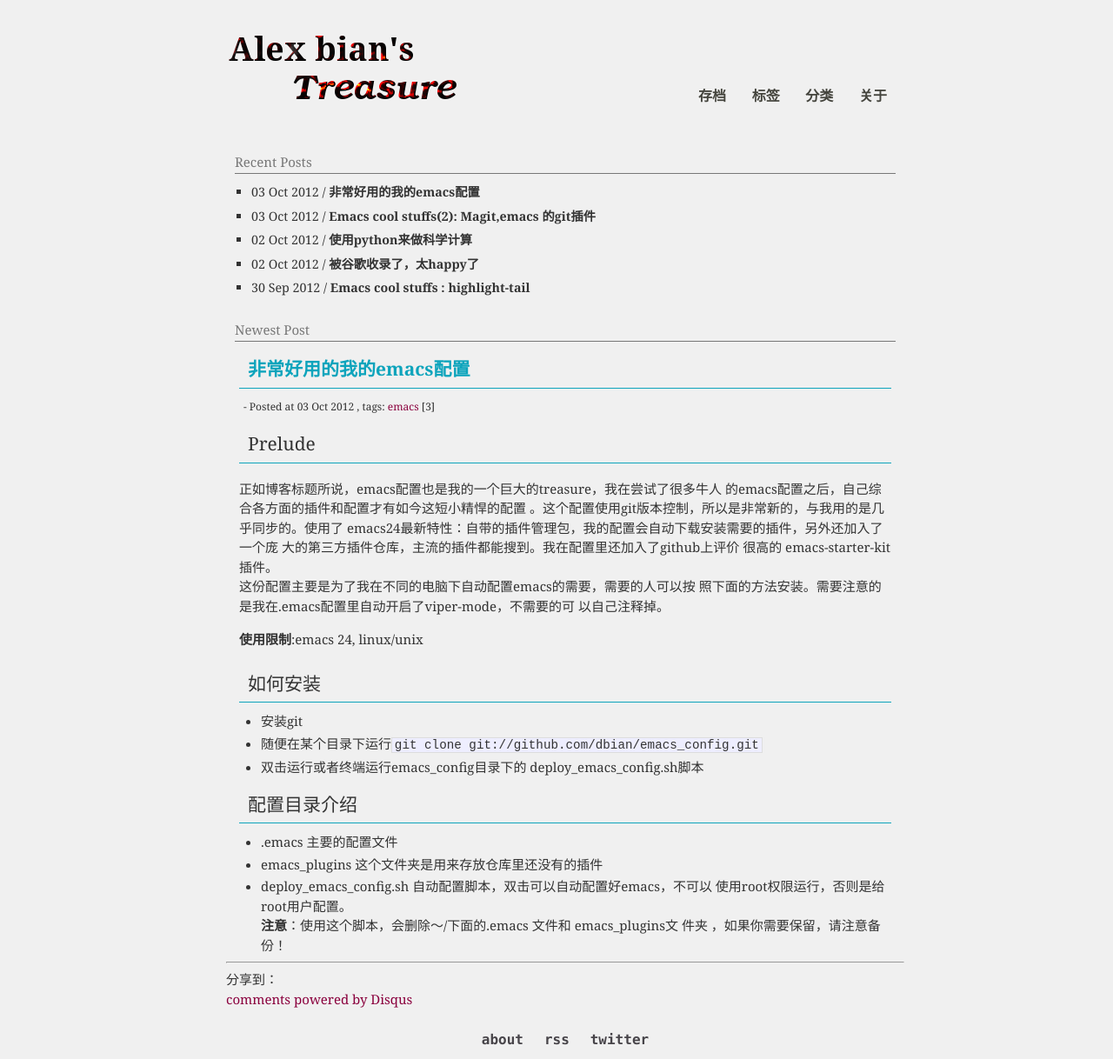
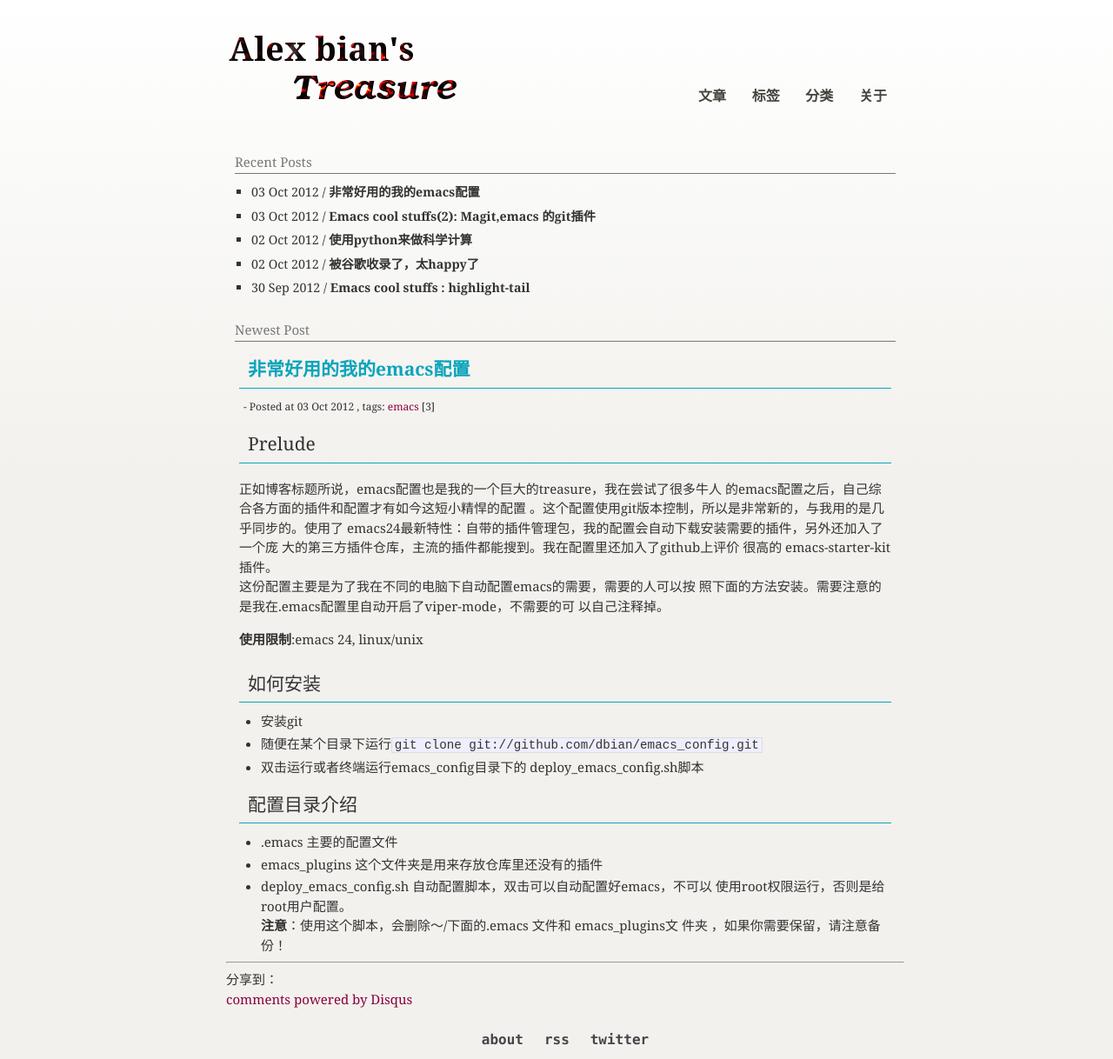
Before and after one commit to alexorg/dbian.github.com, a Jekyll site: the page built from index.html, in a window 1280 px wide. Shown: the whole page at 87% size. Built offline with Jekyll 4.4.1, drawn with Linux system fonts in a browser that asks for light colours; Markdown is read by kramdown in place of the engine named in the settings; comment, search, counter and statistics services are not loaded.

Commit message:
背景改进，文字润色

```diff
--- a/_includes/themes/clean/default.html
+++ b/_includes/themes/clean/default.html
@@ -20,7 +20,7 @@
         <div class="nav">
           <nav>
             <ul>
-	      <li><a href="/archive.html">存档</a></li>
+	      <li><a href="/archive.html">文章</a></li>
 	      <li><a href="/tags.html">标签</a></li>
 	      <li><a href="/categories.html">分类</a></li>
 	      <li><a href="/pages/about.html">关于</a></li>
@@ -41,5 +41,14 @@
             <a href="http://twitter.com/bianhuadong">twitter</a>
 	    <script type="text/javascript"
                     src="http://js.tongji.linezing.com/2986624/tongji.js"></script><noscript><a href="http://www.linezing.com"><img src="http://img.tongji.linezing.com/2986624/tongji.gif"/></a></noscript>
-  </body>
+          </div>
+        </div>
+      </div>
+
+    </div>
+</body>
+  <div class="boxup">
+
+  </div>
+
 </html>
--- a/css/style.css
+++ b/css/style.css
@@ -41,17 +41,22 @@
   text-decoration: none; }
 
 body {
-  background-color: white;
   /*font: 13.34px Verdana, helvetica, arial, clean, sans-serif;
   *font-size: small;*/
   font-family: Georgia, serif;
   font-size: 15px;
   line-height: 150%;
   color: #333;
-  background: #F0F0F0; }
+  background-color: #F2F1ED; }
   body .bd {
     margin: 0 auto;
     width: 800px; }
+
+.boxup {
+  float: none;
+  width: 100%;
+  height: 550px;
+  background-image: -webkit-linear-gradient(top, white 0%, #f2f1ed 100%); }
 
 iframe {
   margin: 0 15px; }
```
Also changed, not shown: css/style.scss (+16 -2 lines).
